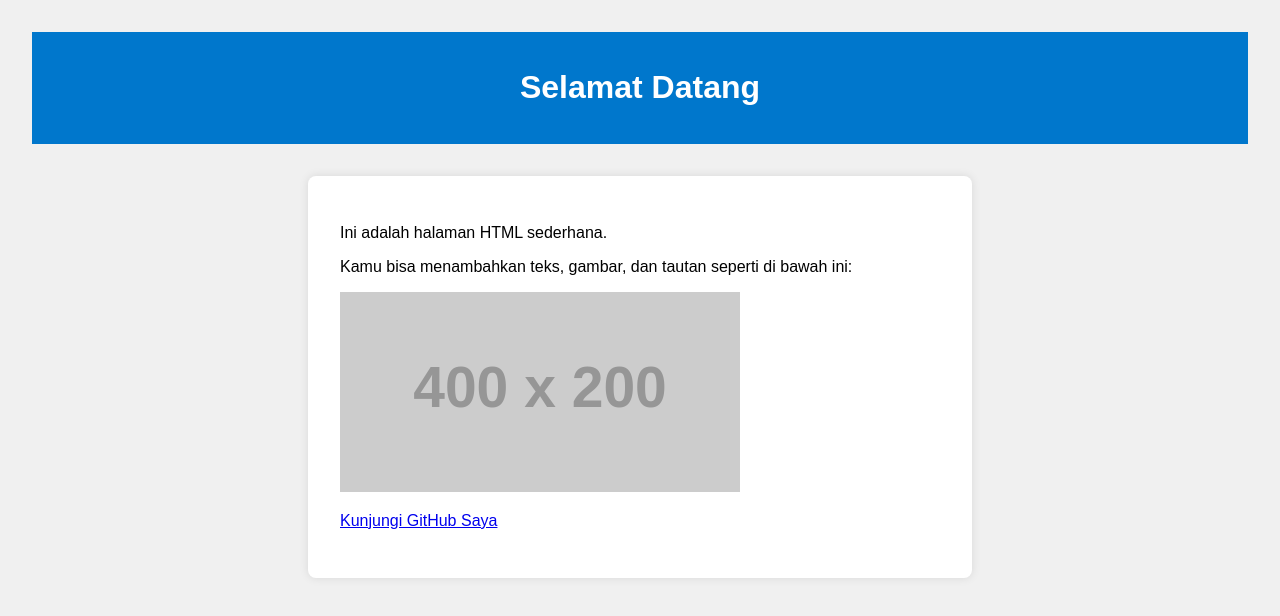
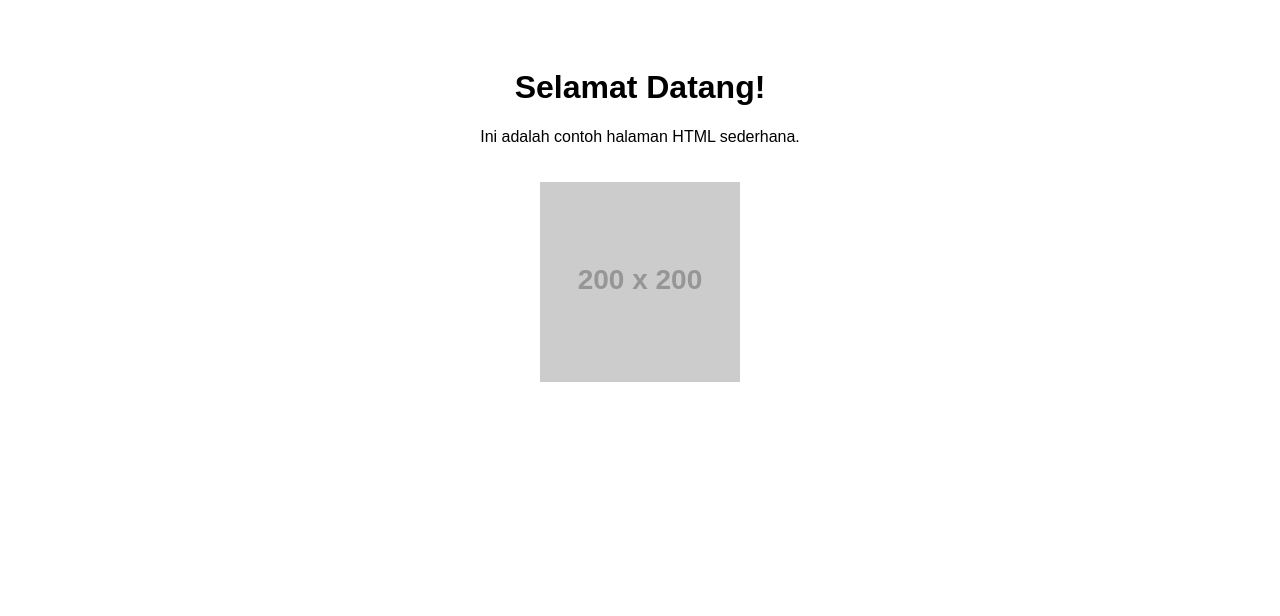
Before and after one commit to pepeng28/file-html, a plain HTML site: page index.html in a window 1280 px wide. Drawn offline with Linux system fonts and the light colour scheme; placeholder pictures from the web are drawn by us.

Commit message:
Update index.html

```diff
--- a/index.html
+++ b/index.html
@@ -1,50 +1,25 @@
-<!doctype html>
+<!DOCTYPE html>
 <html lang="id">
 <head>
-    <meta charset="UTF-8" />
-    <meta name="viewport" content="width=device-width, initial-scale=1" />
-    <title>Halo Dunia</title>
+  <meta charset="UTF-8">
+  <meta name="viewport" content="width=device-width, initial-scale=1.0">
+  <title>Halaman Sederhana</title>
   <style>
     body {
-        font-family: sans-serif;
-        margin: 0;
-        padding: 2rem;
-        background-color: #f0f0f0;
-      }
-      header {
-        background-color: #0077cc;
-        color: white;
-        padding: 1rem;
+      font-family: Arial, sans-serif;
       text-align: center;
-      }
-      main {
-        background-color: white;
-        padding: 2rem;
-        border-radius: 8px;
-        max-width: 600px;
-        margin: 2rem auto;
-        box-shadow: 0 0 10px rgba(0, 0, 0, 0.1);
+      padding: 40px;
     }
     img {
-        max-width: 100%;
+      width: 200px;
+      height: auto;
+      margin-top: 20px;
     }
   </style>
 </head>
 <body>
-    <header>
-      <h1>Selamat Datang</h1>
-    </header>
-    <main>
-      <p>Ini adalah halaman HTML sederhana.</p>
-      <p>
-        Kamu bisa menambahkan teks, gambar, dan tautan seperti di bawah ini:
-      </p>
-      <img src="https://via.placeholder.com/400x200" alt="Contoh Gambar" />
-      <p>
-        <a href="https://github.com/pepeng28" target="_blank"
-          >Kunjungi GitHub Saya</a
-        >
-      </p>
-    </main>
+  <h1>Selamat Datang!</h1>
+  <p>Ini adalah contoh halaman HTML sederhana.</p>
+  <img src="https://via.placeholder.com/200" alt="Contoh Gambar">
 </body>
 </html>
```
Lines whose indentation alone changed are shown as unchanged.
